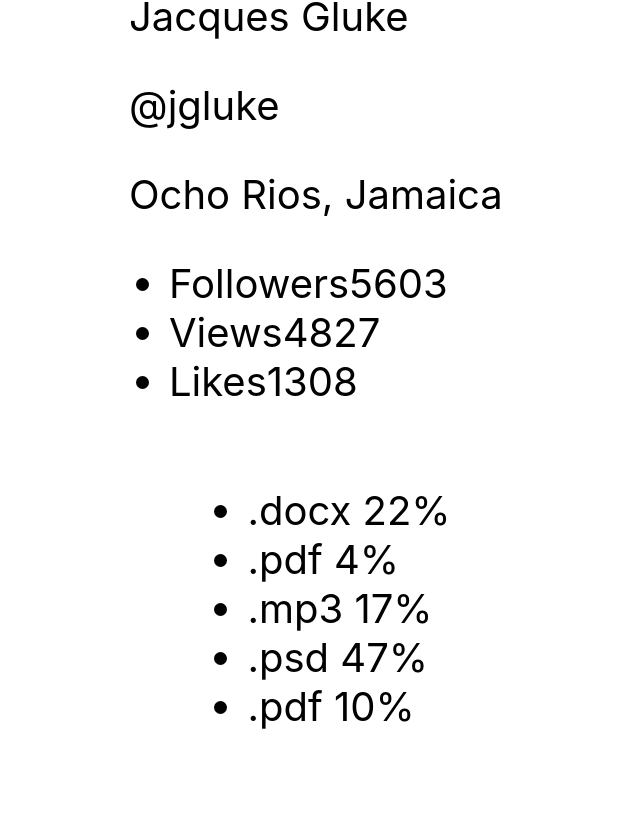
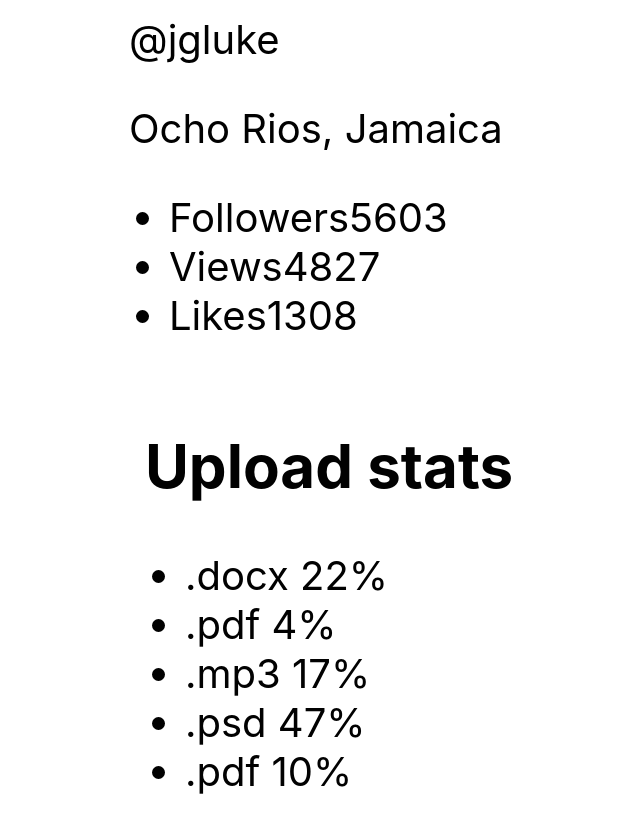
Before and after one commit to MikiMarcinkowski/goit-react-hw-01-components, a React (Create React App) app: page / in a window 1280 px wide. Shown: the part 194-1026 px from the top of the page, without its empty margins (311-951 px from the left). Before the commit the page ends 925 px from the top, so only its background shows below. Built offline with nearby package versions, Linux system fonts and the light colour scheme.

Commit message:
Update statistics.jsx

```diff
--- a/src/components/Statistics/statistics.jsx
+++ b/src/components/Statistics/statistics.jsx
@@ -1,14 +1,15 @@
 
 
 export const Statistics = ({ stats, title }) => (
-
+  <div>
+    <h2>{title}</h2>
     <ul>
       {stats.map(stat => (
-        <li class="item" key={stat.id} >
-
+        <li class="item" key={stat.id}>
           <span class="label">{stat.label}</span>
           <span class="percentage"> {stat.percentage}%</span>
         </li>
       ))}
     </ul>
+  </div>
 );
```
Lines whose indentation alone changed are shown as unchanged.
